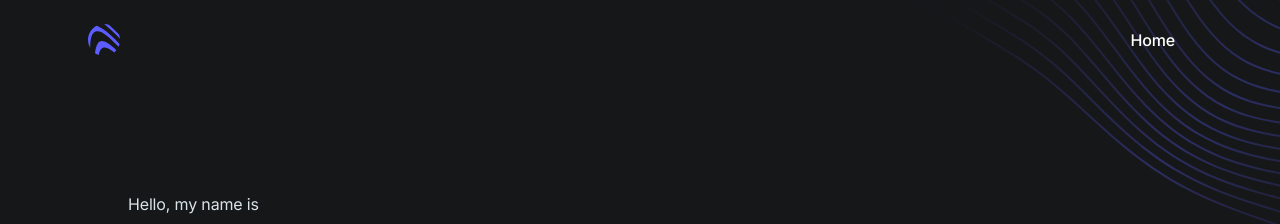
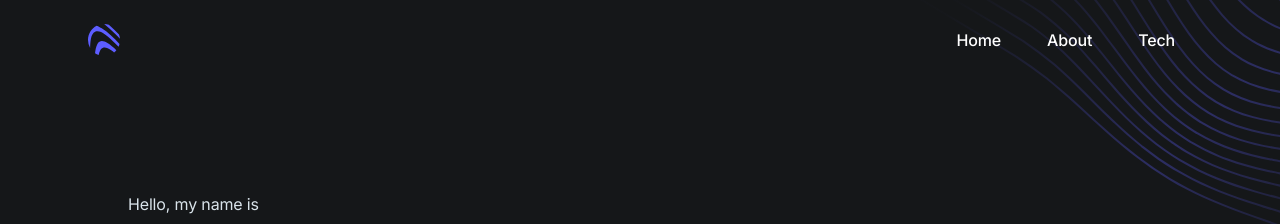
Before and after one commit to praveenkrishna0512/personal_website_v3, a Next.js app: page / in a window 1280 px wide. Shown: the top 224 px of the page. Built offline with nearby package versions, Linux system fonts and the light colour scheme.

Commit message:
Amend headers

```diff
--- a/components/ui/header.tsx
+++ b/components/ui/header.tsx
@@ -1,5 +1,5 @@
-import Link from 'next/link'
-import MobileMenu from './mobile-menu'
+import Link from "next/link";
+import MobileMenu from "./mobile-menu";
 
 export default function Header() {
   return (
@@ -10,7 +10,11 @@ export default function Header() {
           <div className="shrink-0 mr-4">
             {/* Logo */}
             <Link href="/" className="block" aria-label="Cruip">
-              <svg className="w-8 h-8 fill-current text-purple-600" viewBox="0 0 32 32" xmlns="http://www.w3.org/2000/svg">
+              <svg
+                className="w-8 h-8 fill-current text-purple-600"
+                viewBox="0 0 32 32"
+                xmlns="http://www.w3.org/2000/svg"
+              >
                 <path d="M31.952 14.751a260.51 260.51 0 00-4.359-4.407C23.932 6.734 20.16 3.182 16.171 0c1.634.017 3.21.28 4.692.751 3.487 3.114 6.846 6.398 10.163 9.737.493 1.346.811 2.776.926 4.262zm-1.388 7.883c-2.496-2.597-5.051-5.12-7.737-7.471-3.706-3.246-10.693-9.81-15.736-7.418-4.552 2.158-4.717 10.543-4.96 16.238A15.926 15.926 0 010 16C0 9.799 3.528 4.421 8.686 1.766c1.82.593 3.593 1.675 5.038 2.587 6.569 4.14 12.29 9.71 17.792 15.57-.237.94-.557 1.846-.952 2.711zm-4.505 5.81a56.161 56.161 0 00-1.007-.823c-2.574-2.054-6.087-4.805-9.394-4.044-3.022.695-4.264 4.267-4.97 7.52a15.945 15.945 0 01-3.665-1.85c.366-3.242.89-6.675 2.405-9.364 2.315-4.107 6.287-3.072 9.613-1.132 3.36 1.96 6.417 4.572 9.313 7.417a16.097 16.097 0 01-2.295 2.275z" />
               </svg>
             </Link>
@@ -28,11 +32,27 @@ export default function Header() {
                   Home
                 </Link>
               </li>
+              <li>
+                <Link
+                  href="#about"
+                  className="btn-sm text-white ml-3 flex items-center transition duration-150 ease-in-out"
+                >
+                  About
+                </Link>
+              </li>
+              <li>
+                <Link
+                  href="#tech-experiences"
+                  className="btn-sm text-white ml-3 flex items-center transition duration-150 ease-in-out"
+                >
+                  Tech
+                </Link>
+              </li>
             </ul>
           </nav>
           <MobileMenu />
         </div>
       </div>
     </header>
-  )
+  );
 }
--- a/components/ui/mobile-menu.tsx
+++ b/components/ui/mobile-menu.tsx
@@ -66,6 +66,16 @@ export default function MobileMenu() {
             </Link>
           </li>
           <li>
+            <Link href="#about" className="flex text-purple-200 py-2 justify-center" onClick={() => setMobileNavOpen(false)}>
+              <h5 className='h5'>About Me</h5>
+            </Link>
+          </li>
+          <li>
+            <Link href="#tech-experiences" className="flex text-purple-200 py-2 justify-center" onClick={() => setMobileNavOpen(false)}>
+              <h5 className='h5'>Tech Experiences</h5>
+            </Link>
+          </li>
+          <li>
             <Link href="/" className="flex text-purple-500 py-2 justify-center" onClick={() => setMobileNavOpen(false)}>
               <p>*More Coming Soon!</p>
             </Link>
```
